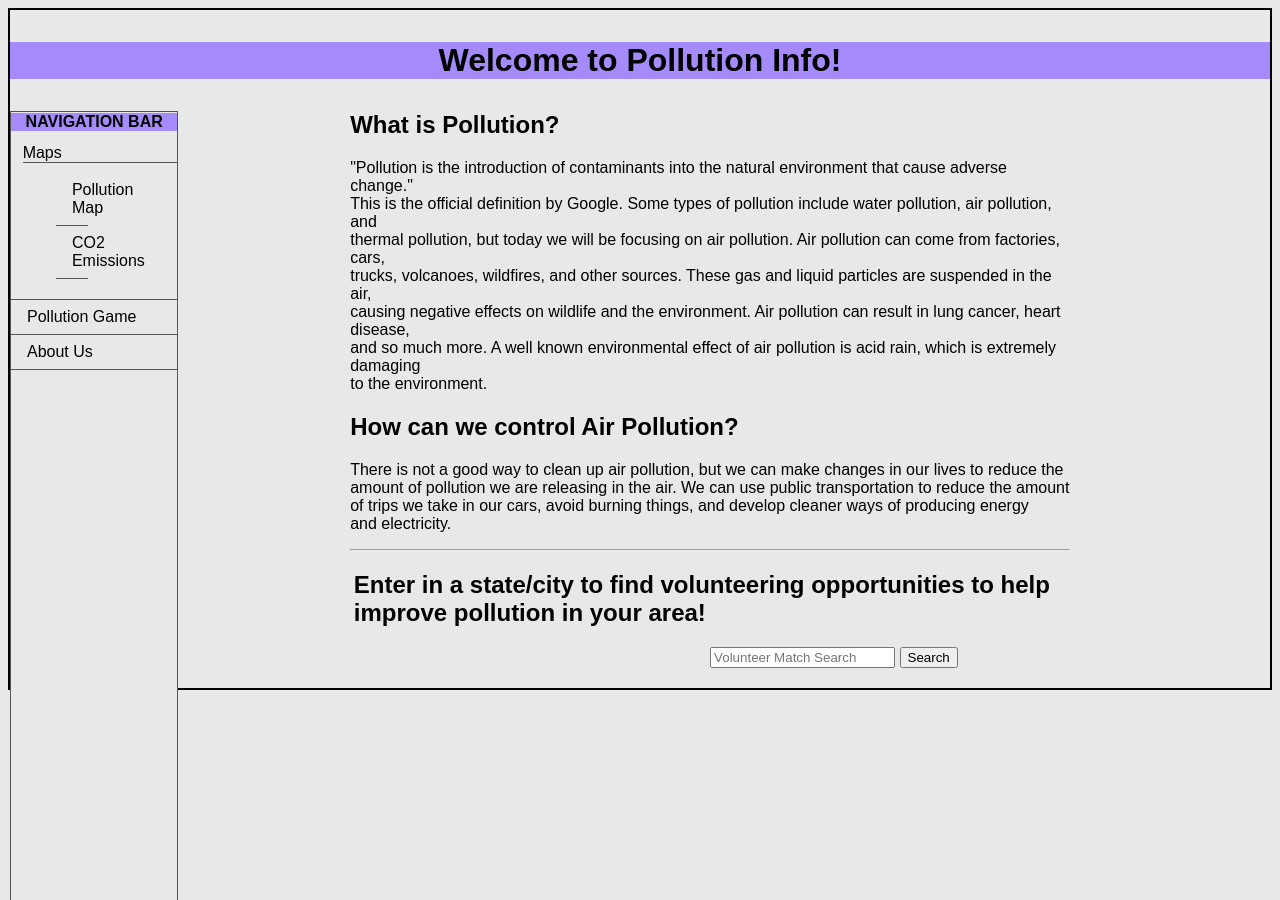
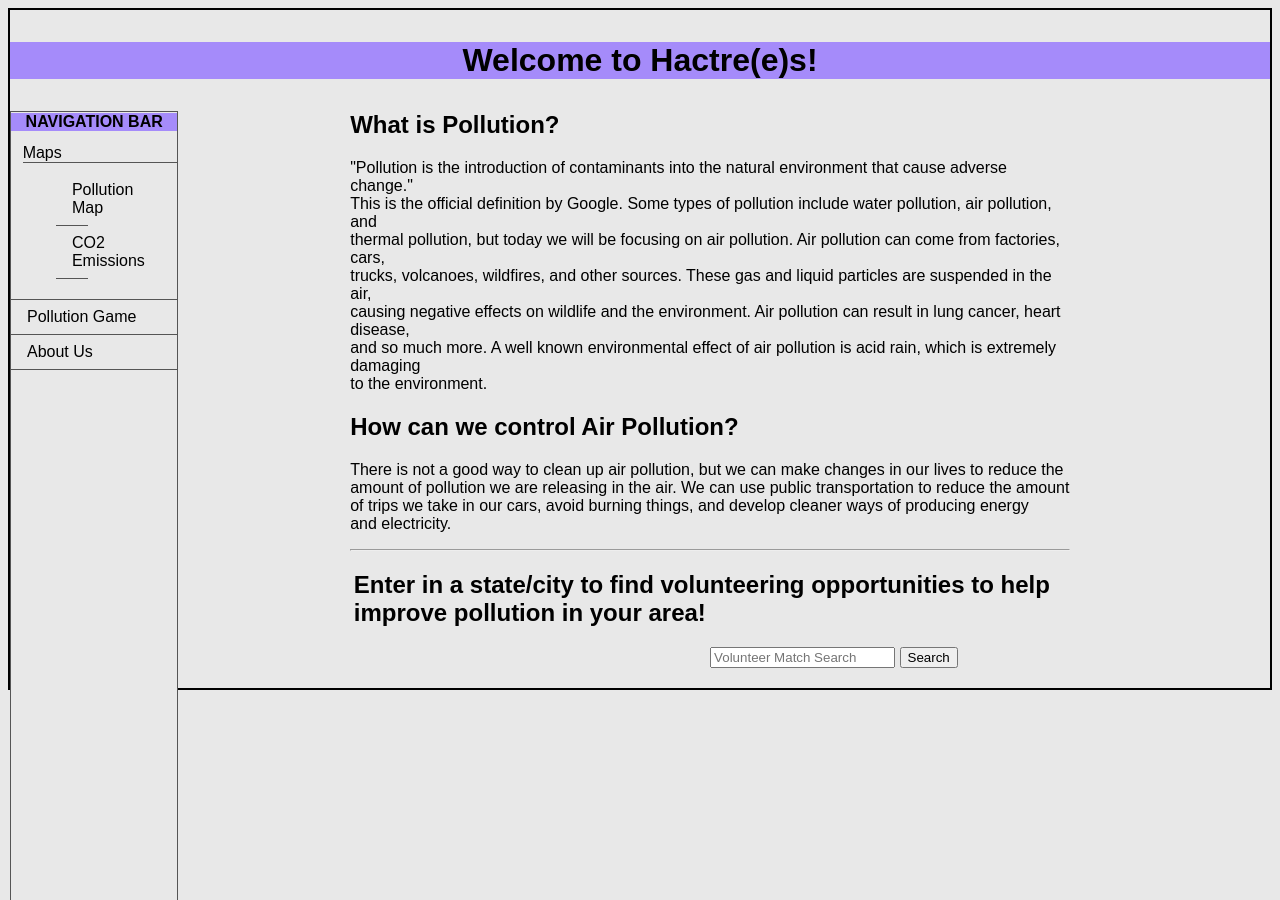
Before and after one commit to risheethagb/AirPollutionFinal, a Jekyll site: the page index.html, which Jekyll copies as it is, in a window 1280 px wide. Built offline with Jekyll 4.4.1, drawn with Linux system fonts in a browser that asks for light colours.

Commit message:
Update index.html

```diff
--- a/index.html
+++ b/index.html
@@ -43,7 +43,7 @@
 </head>
 
 <body>
-    <h1><p style="text-align:center;background-color:#A58BFA;">Welcome to Pollution Info!</p></h1>
+    <h1><p style="text-align:center;background-color:#A58BFA;">Welcome to Hactre(e)s!</p></h1>
 
     <ul>
 	 <li style="margin-top:1px;background-color:#A58BFA;font-weight:bold;text-align: center;">NAVIGATION BAR</li>
```
